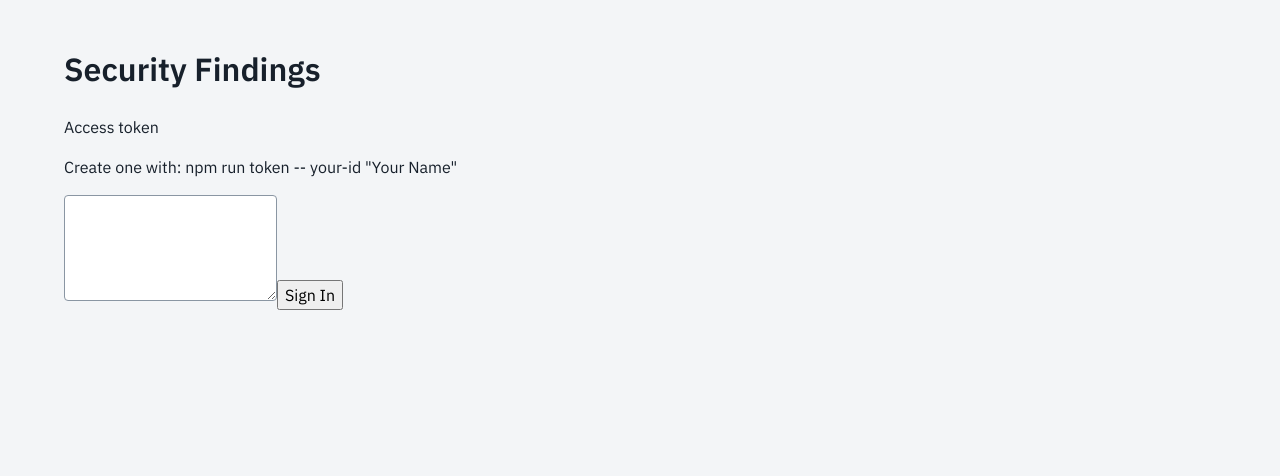
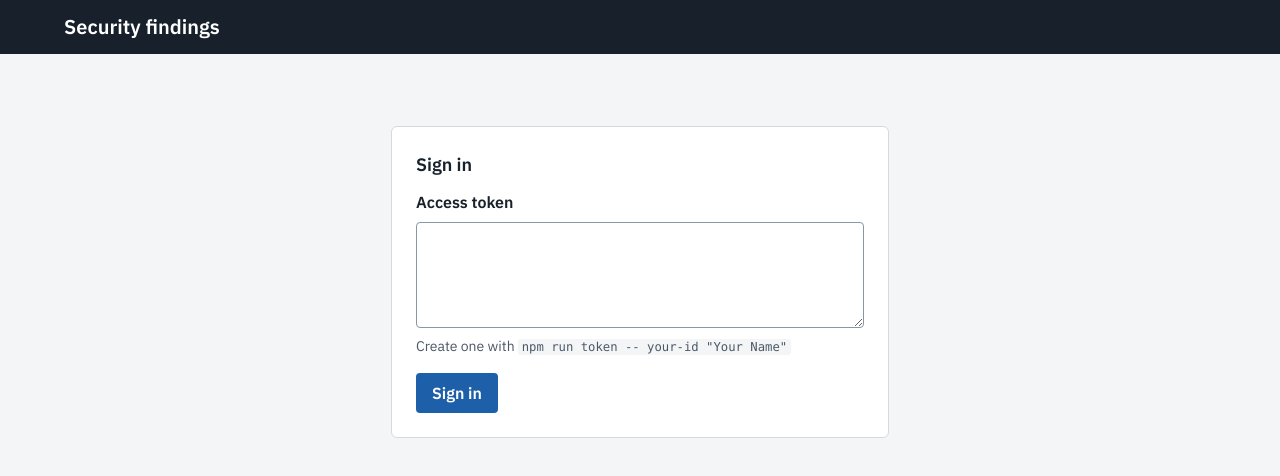
Before and after one commit to TmoodGitHub/ai-security-triage, a React (Vite) app in the folder web/: page / in a window 1280 px wide. Shown: the top 476 px of the page. Built offline with nearby package versions, Linux system fonts and the light colour scheme.

Commit message:
Dashboard: restyle sign-in page

```diff
--- a/web/src/SignIn.tsx
+++ b/web/src/SignIn.tsx
@@ -42,27 +42,47 @@ export default function SignIn({ onSignIn }: SignInProps) {
   }
 
   return (
+    <>
+      <header className='topbar'>
+        <div className='topbar-inner'>
+          <h1>Security findings</h1>
+        </div>
+      </header>
       <main>
-      <h1>Security Findings</h1>
+        <section
+          className='panel sign-in'
+          aria-labelledby='sign-in-heading'
+        >
+          <h2 id='sign-in-heading'>Sign in</h2>
           <form onSubmit={handleSubmit}>
             <label htmlFor='token'>Access token</label>
-        <p id='token-help'>
-          Create one with: npm run token -- your-id "Your
-          Name"
-        </p>
             <textarea
               id='token'
               rows={4}
               value={token}
-          onChange={(event) => setToken(event.target.value)}
+              onChange={(event) =>
+                setToken(event.target.value)
+              }
               aria-describedby='token-help'
               required
             />
+            <p id='token-help' className='hint'>
+              Create one with{' '}
+              <code>
+                npm run token -- your-id "Your Name"
+              </code>
+            </p>
             {error && <p role='alert'>{error}</p>}
-        <button type='submit' disabled={checking}>
-          {checking ? 'Checking...' : 'Sign In'}
+            <button
+              type='submit'
+              className='button-primary'
+              disabled={checking}
+            >
+              {checking ? 'Checking...' : 'Sign in'}
             </button>
           </form>
+        </section>
       </main>
+    </>
   );
 }
--- a/web/src/index.css
+++ b/web/src/index.css
@@ -473,6 +473,59 @@ pre {
   align-self: flex-start;
 }
 
+/* ---------- Sign in ---------- */
+.sign-in {
+  max-width: 28rem;
+  margin: 3rem auto 0;
+  padding: 1.5rem;
+}
+
+.sign-in form {
+  display: flex;
+  flex-direction: column;
+  gap: 0.5rem;
+}
+
+.sign-in label {
+  font-weight: 600;
+}
+
+.sign-in textarea {
+  resize: vertical;
+}
+
+.sign-in button {
+  align-self: flex-start;
+  margin-top: 0.5rem;
+}
+
+.hint {
+  font-size: 0.875rem;
+  color: var(--ink-muted);
+}
+
+.panel .hint {
+  margin: 0;
+}
+
+code {
+  font-family:
+    ui-monospace, 'Cascadia Mono', Consolas, monospace;
+  font-size: 0.875em;
+  background: var(--paper);
+  padding: 0.1em 0.3em;
+  border-radius: 0.2rem;
+}
+
+p[role='alert'] {
+  color: var(--critical);
+  font-weight: 600;
+}
+
+.panel p[role='alert'] {
+  margin: 0;
+}
+
 /* ---------- Focus ---------- */
 :focus-visible {
   outline: 3px solid var(--accent);
```
Lines whose indentation alone changed are shown as unchanged.
